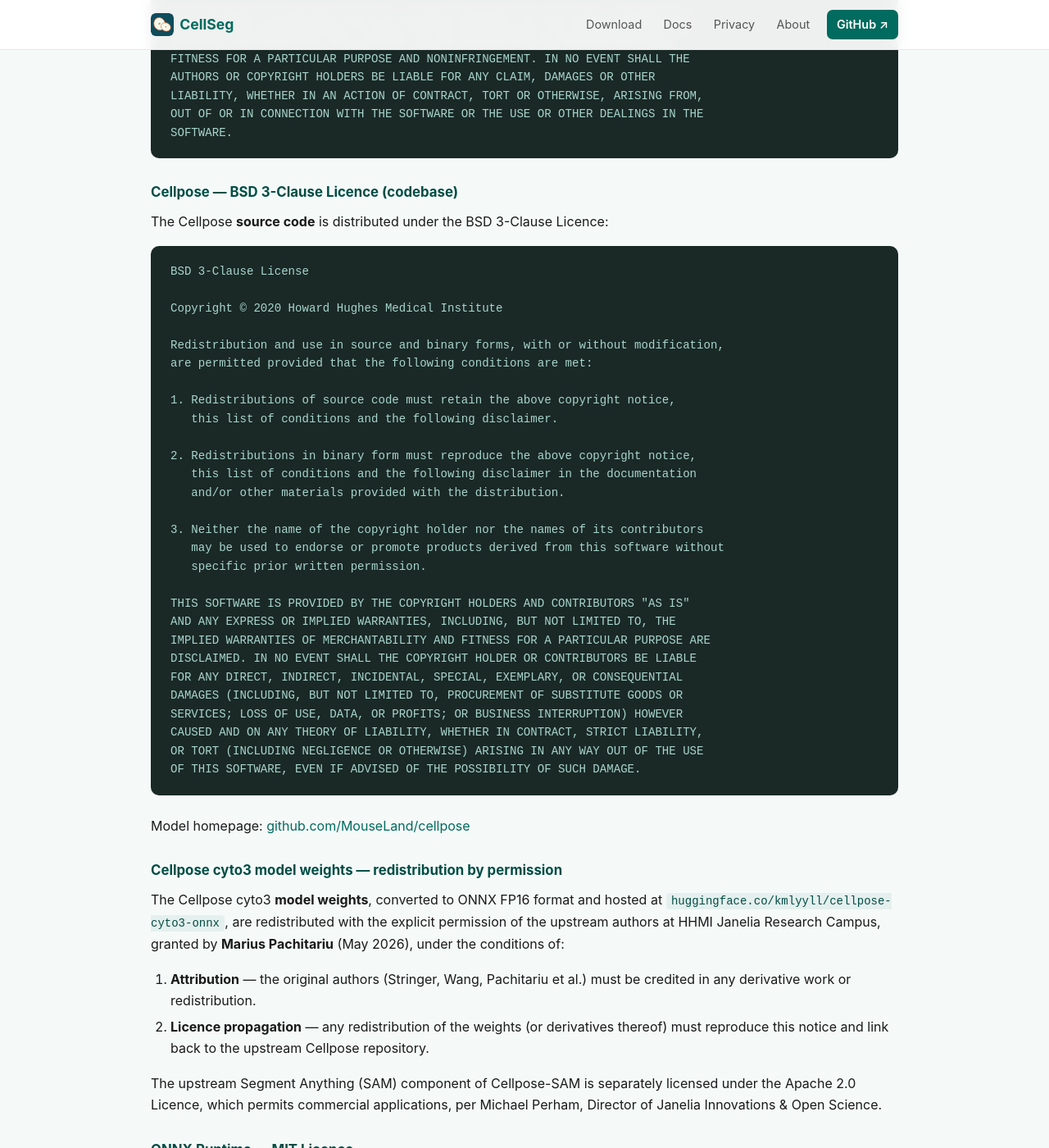
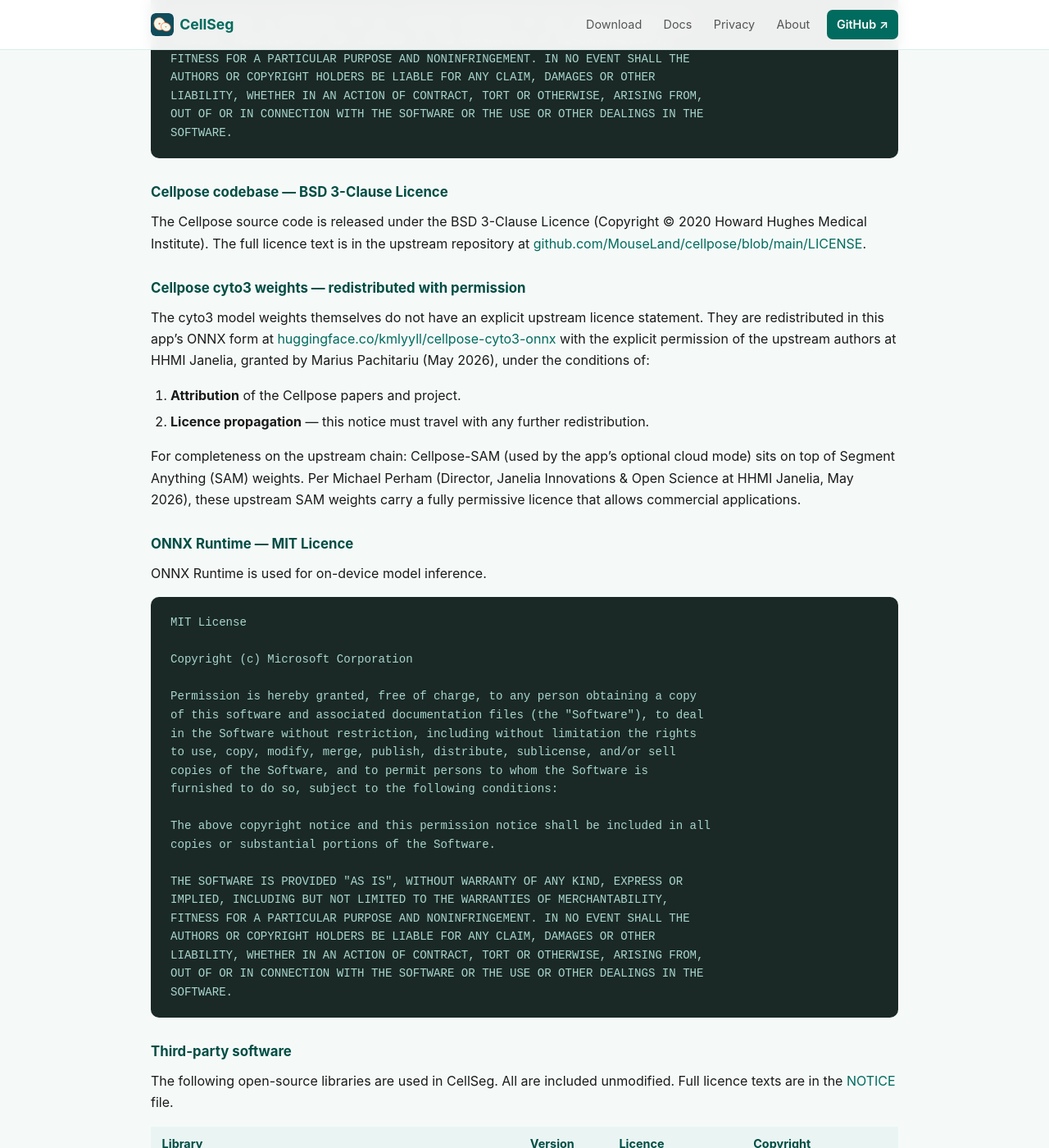
Before and after one commit to lynchaos/cellseg-site, a Jekyll site: the page built from about.md, in a window 1280 px wide and 1400 px high, scrolled down 1824 px. Shown: the whole window at 82% size. Built offline with Jekyll 4.4.1, drawn with Linux system fonts in a browser that asks for light colours; some of the changed text lies outside the part shown.

Commit message:
fix(site): correct Cellpose attribution and licensing on About page

````diff
--- a/about.md
+++ b/about.md
@@ -24,8 +24,7 @@ Key design goals:
 CellSeg uses the **Cellpose cyto3** generalised cell segmentation model, exported to ONNX FP16
 format for on-device inference via ONNX Runtime 1.19 with XNNPACK acceleration.
 
-The model was trained by **Carsen Stringer**, **Tim Wang**, **Marius Pachitariu**,
-and collaborators at HHMI Janelia Research Campus.
+The cyto3 model is part of the Cellpose project led by **Carsen Stringer** and **Marius Pachitariu** at HHMI Janelia Research Campus.
 
 ### Citation
 
@@ -81,58 +80,29 @@ OUT OF OR IN CONNECTION WITH THE SOFTWARE OR THE USE OR OTHER DEALINGS IN THE
 SOFTWARE.
 ```
 
-### Cellpose — BSD 3-Clause Licence (codebase)
+### Cellpose codebase — BSD 3-Clause Licence
 
-The Cellpose **source code** is distributed under the BSD 3-Clause Licence:
+The Cellpose source code is released under the BSD 3-Clause Licence
+(Copyright © 2020 Howard Hughes Medical Institute). The full licence text is
+in the upstream repository at
+[github.com/MouseLand/cellpose/blob/main/LICENSE](https://github.com/MouseLand/cellpose/blob/main/LICENSE).
 
-```
-BSD 3-Clause License
+### Cellpose cyto3 weights — redistributed with permission
 
-Copyright © 2020 Howard Hughes Medical Institute
+The cyto3 model weights themselves do not have an explicit upstream licence
+statement. They are redistributed in this app's ONNX form at
+[huggingface.co/kmlyyll/cellpose-cyto3-onnx](https://huggingface.co/kmlyyll/cellpose-cyto3-onnx)
+with the explicit permission of the upstream authors at HHMI Janelia, granted by
+Marius Pachitariu (May 2026), under the conditions of:
 
-Redistribution and use in source and binary forms, with or without modification,
-are permitted provided that the following conditions are met:
+1. **Attribution** of the Cellpose papers and project.
+2. **Licence propagation** — this notice must travel with any further redistribution.
 
-1. Redistributions of source code must retain the above copyright notice,
-   this list of conditions and the following disclaimer.
-
-2. Redistributions in binary form must reproduce the above copyright notice,
-   this list of conditions and the following disclaimer in the documentation
-   and/or other materials provided with the distribution.
-
-3. Neither the name of the copyright holder nor the names of its contributors
-   may be used to endorse or promote products derived from this software without
-   specific prior written permission.
-
-THIS SOFTWARE IS PROVIDED BY THE COPYRIGHT HOLDERS AND CONTRIBUTORS "AS IS"
-AND ANY EXPRESS OR IMPLIED WARRANTIES, INCLUDING, BUT NOT LIMITED TO, THE
-IMPLIED WARRANTIES OF MERCHANTABILITY AND FITNESS FOR A PARTICULAR PURPOSE ARE
-DISCLAIMED. IN NO EVENT SHALL THE COPYRIGHT HOLDER OR CONTRIBUTORS BE LIABLE
-FOR ANY DIRECT, INDIRECT, INCIDENTAL, SPECIAL, EXEMPLARY, OR CONSEQUENTIAL
-DAMAGES (INCLUDING, BUT NOT LIMITED TO, PROCUREMENT OF SUBSTITUTE GOODS OR
-SERVICES; LOSS OF USE, DATA, OR PROFITS; OR BUSINESS INTERRUPTION) HOWEVER
-CAUSED AND ON ANY THEORY OF LIABILITY, WHETHER IN CONTRACT, STRICT LIABILITY,
-OR TORT (INCLUDING NEGLIGENCE OR OTHERWISE) ARISING IN ANY WAY OUT OF THE USE
-OF THIS SOFTWARE, EVEN IF ADVISED OF THE POSSIBILITY OF SUCH DAMAGE.
-```
-
-Model homepage: [github.com/MouseLand/cellpose](https://github.com/MouseLand/cellpose)
-
-### Cellpose cyto3 model weights — redistribution by permission
-
-The Cellpose cyto3 **model weights**, converted to ONNX FP16 format and hosted at
-`huggingface.co/kmlyyll/cellpose-cyto3-onnx`, are redistributed with the explicit
-permission of the upstream authors at HHMI Janelia Research Campus, granted by
-**Marius Pachitariu** (May 2026), under the conditions of:
-
-1. **Attribution** — the original authors (Stringer, Wang, Pachitariu et al.) must be
-   credited in any derivative work or redistribution.
-2. **Licence propagation** — any redistribution of the weights (or derivatives thereof)
-   must reproduce this notice and link back to the upstream Cellpose repository.
-
-The upstream Segment Anything (SAM) component of Cellpose-SAM is separately
-licensed under the Apache 2.0 Licence, which permits commercial applications,
-per Michael Perham, Director of Janelia Innovations & Open Science.
+For completeness on the upstream chain: Cellpose-SAM (used by the app's optional
+cloud mode) sits on top of Segment Anything (SAM) weights. Per Michael Perham
+(Director, Janelia Innovations & Open Science at HHMI Janelia, May 2026), these
+upstream SAM weights carry a fully permissive licence that allows commercial
+applications.
 
 ### ONNX Runtime — MIT Licence
 
````
